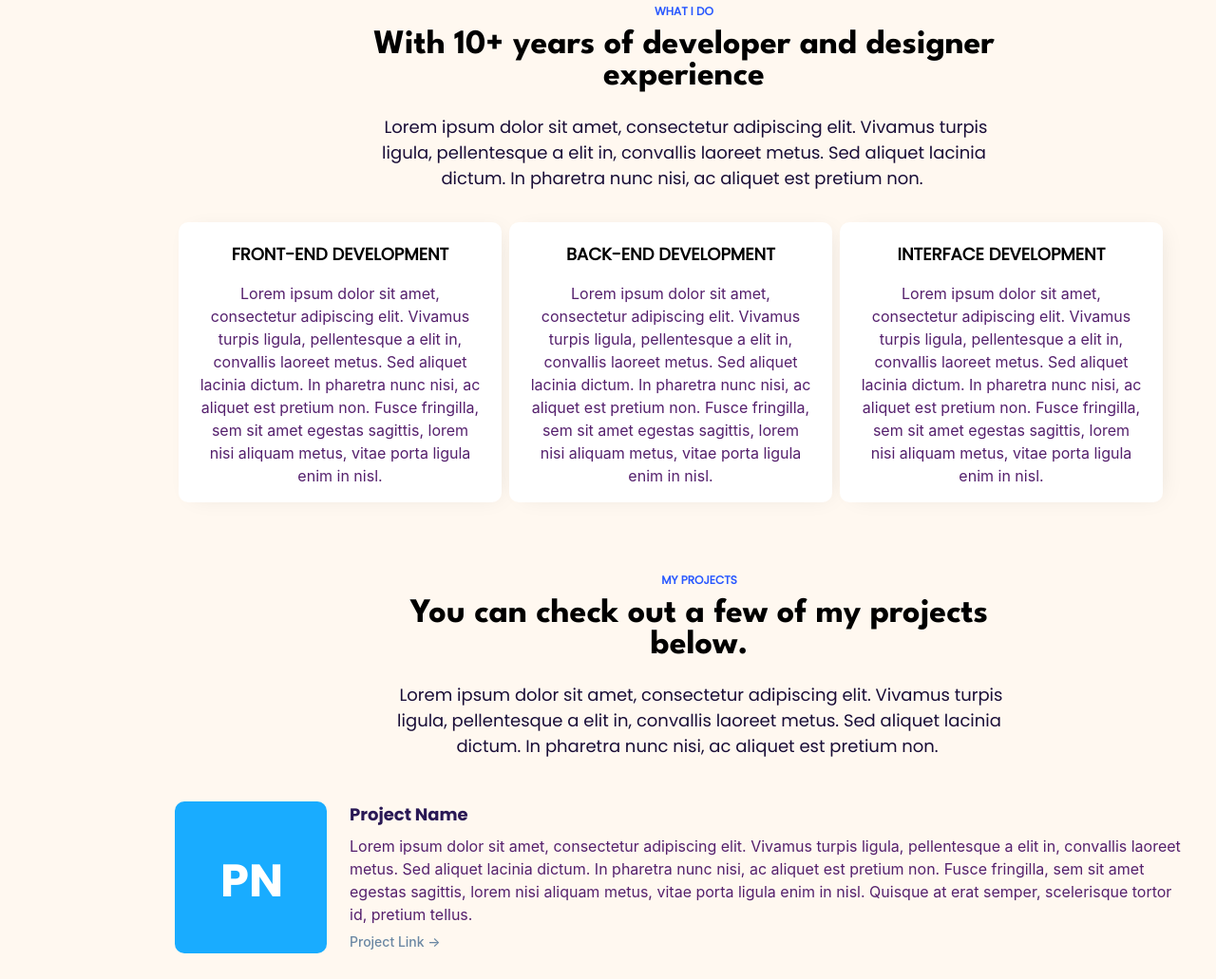
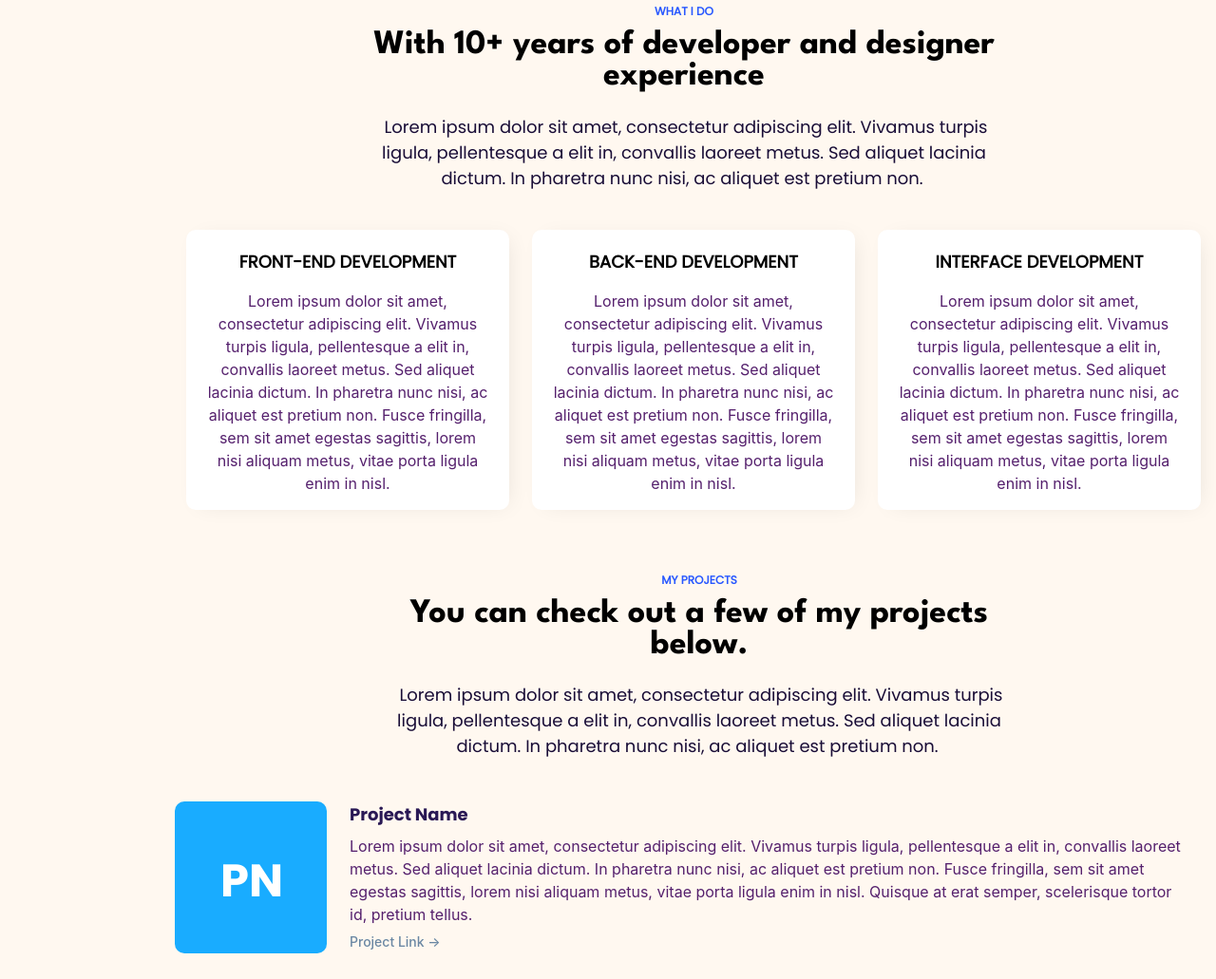
Before and after one commit to HilloriDesai/JovianFullStack, a plain HTML site: page Hillori-Assignment-MockupToWebPage/index.html in a window 1280 px wide. Shown: the part 678-1709 px from the top of the page at 95% size. Drawn offline with Linux system fonts and the light colour scheme; a web font is replaced by a local one.

Commit message:
Made minor change

```diff
--- a/Hillori-Assignment-MockupToWebPage/styles.css
+++ b/Hillori-Assignment-MockupToWebPage/styles.css
@@ -141,7 +141,7 @@
 }
 
 .main .what-i-do .detailed .col{
-    margin: 0.25rem;
+    margin: 0.75rem;
     padding: 1.25rem 1.25rem 0rem 1.25rem;
     width: 18.75em;
     height: 15.68;
```
